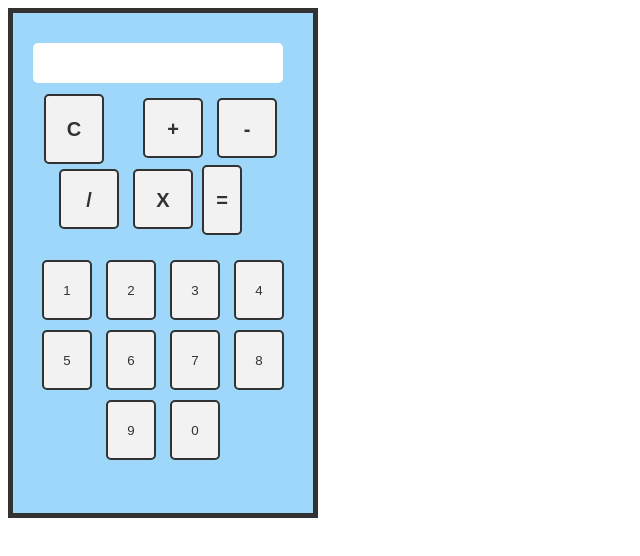
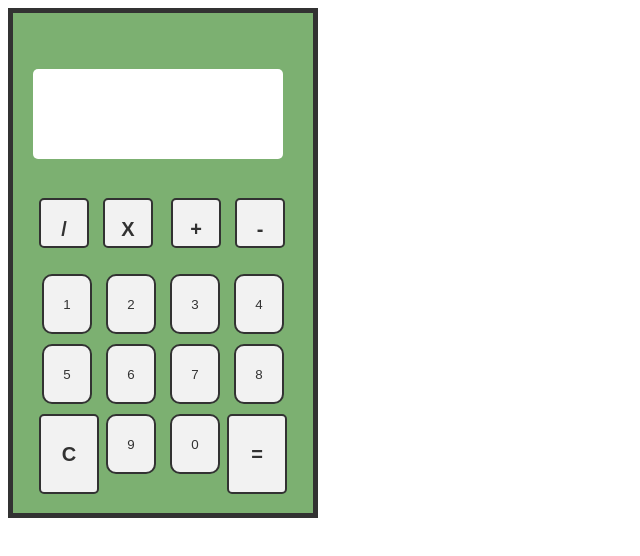
Before and after one commit to NickDEVe/projetcCalculator, a plain HTML site: page index.html in a window 1280 px wide. Shown: the whole page, without its empty margins (0-640 px from the left). Drawn offline with Linux system fonts and the light colour scheme.

Commit message:
Add files via upload

```diff
--- a/style.css
+++ b/style.css
@@ -1,7 +1,7 @@
 
 
 #calculadora{
-    background-color: lightskyblue;
+    background-color: rgba(32, 121, 14, 0.733);
     text-align: center;
     border: solid 5px black;
     display: inline-block;
@@ -13,20 +13,24 @@
 }
 
 #aparenciaVisor{
-
- margin-top: 30px;
+ position: relative;
+ top: 40px;
+ margin-top: 0px;
  margin-left: 20px;
  background-color: white;
  width: 250px;
- height: 40px;
+ height: 90px;
  border-radius: 5px;
 
 
 }
 
 #visor{
+
+
     text-align:right;
-    padding: 10px;
+    padding: 20px;
+
 }
 
 #operações{
@@ -48,31 +52,56 @@
     margin: 5px;
     width: 50px;
     height: 60px;
-    border-radius: 5px;
+    border-radius: 10px;
+    position: relative;
+    bottom: 40px;
+
 }
 
 #mais,#menos,#multiplicar,#dividir{
 
     border: solid 2px black;
     border-radius: 5px;
-    width: 60px;
-    height: 60px;
+    width: 50px;
+    height: 50px;
     margin: 5px;
+    text-align: center;
+}
+
+#menos,#mais{
+    position: relative;
+    top: 60px;
+    left: 18px;
+}
+
+
+
+#multiplicar, #dividir{
+
+    position: relative;
+    right: 20px;
+    bottom: 20px;
+
 }
 
 #deletar{
-    display: inline-block;
+    position: relative;
+    top: 285px;
+    right: 15px;
     margin-right: 30px;
     border: solid 2px black;
     border-radius: 5px;
     width: 60px;
-    height: 70px;
+    height: 80px;
 }
 #igual{
-    display: inline-block;
+
+    position: relative;
+    top: 205px;
+    left: 45px;
     margin-right: 30px;
     border: solid 2px black;
     border-radius: 5px;
-    width: 40px;
-    height: 70px;
+    width: 60px;
+    height: 80px;
 }
```
